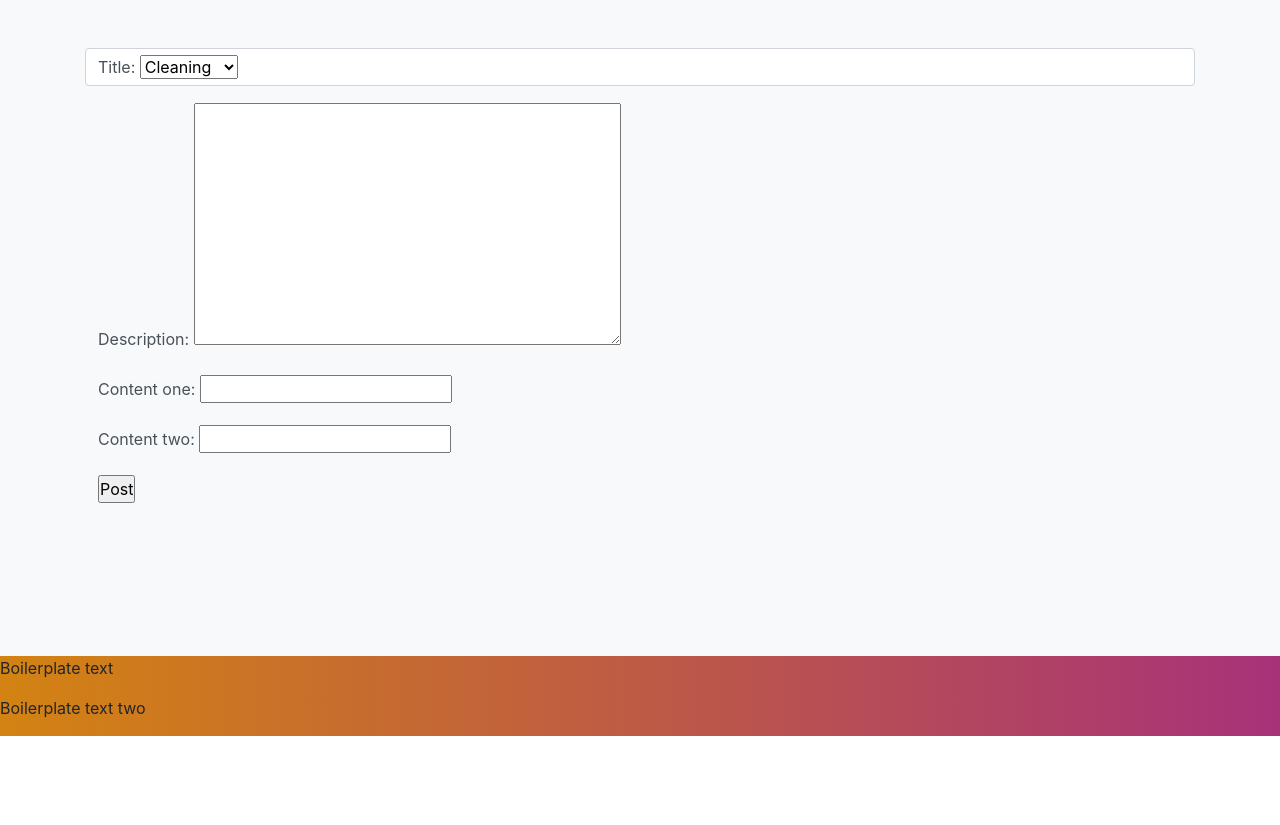
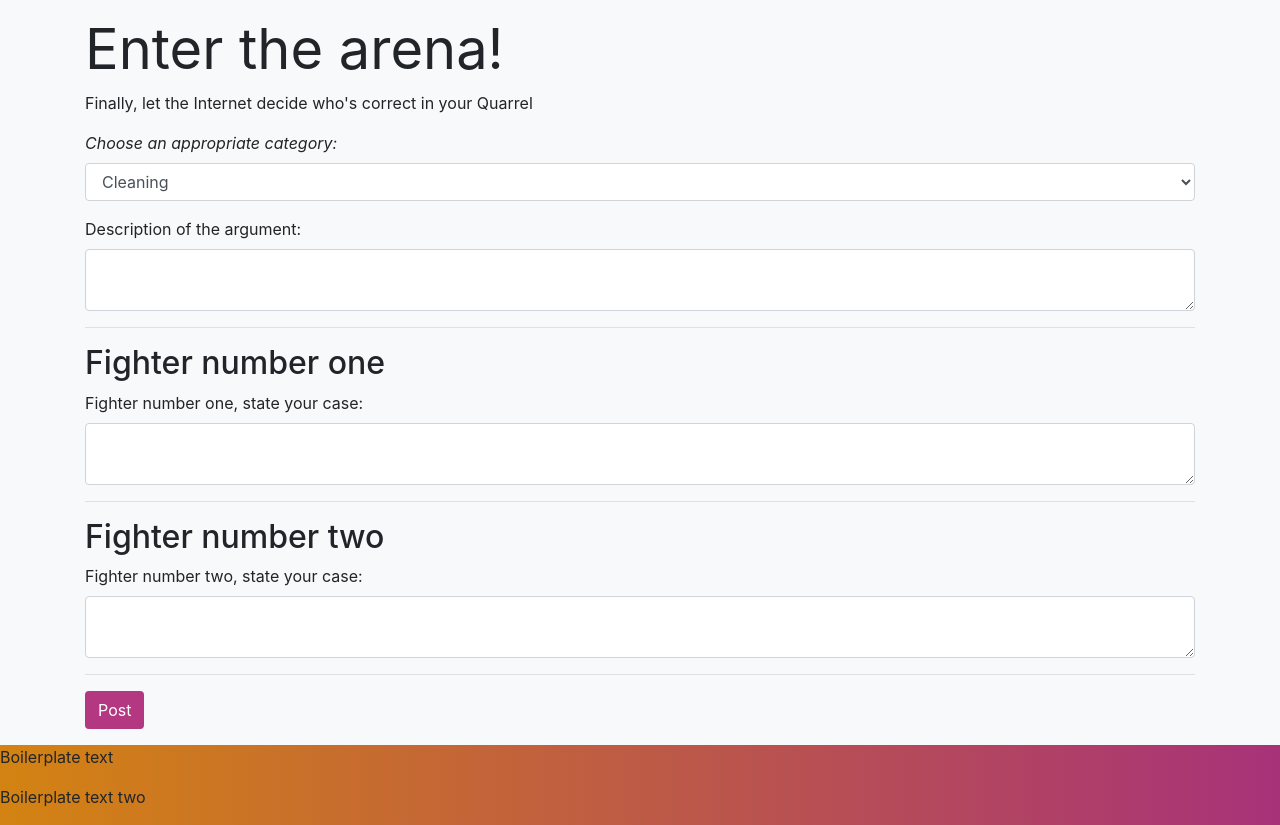
Before and after one commit to Marcroth0/relationship-quarrel, a Django app: page /create/ in a window 1280 px wide. Shown: the part 64-889 px from the top of the page. Before the commit the page ends 800 px from the top, so only its background shows below. Run offline with Django 3.2, Linux system fonts and the light colour scheme; the visitor is signed in with stand-in values (Sample User, id 1); some libraries are stand-ins or nearby versions; some web fonts are replaced.

Commit message:
add different form to user_post than form.as_p

```diff
--- a/quarrelapp/views.py
+++ b/quarrelapp/views.py
@@ -3,7 +3,7 @@
 from django.contrib import messages
 from django.views import generic, View
 from django.contrib.auth.models import User
-from .models import Post
+from .models import Post, CommentPost
 from .forms import CommentForm, PostForm
 
 
@@ -93,10 +93,10 @@
                 c_two = request.POST["content_two"]
 
                 post.content_one = CommentPost.objects.create(content=c_one)
-                post.content_one = CommentPost.objects.create(content=c_two)
+                post.content_two = CommentPost.objects.create(content=c_two)
                 post.user = request.user
 
                 post.save()
-            return HttpResponseRedirect('')
+            return HttpResponseRedirect('/')
         context = {'form': form,
                    }
--- a/templates/post_detail.html
+++ b/templates/post_detail.html
@@ -31,14 +31,14 @@
       <div class="card-block text-center">
         <h4 class="card-title">Fighter in the left corner</h4>
         <hr>
-        <p class="card-text mb-3 ml-3 mr-3">{{ post.content_one }}</p>
+        <p class="card-text mb-3 ml-3 mr-3">{{ post.content_one.content }}</p>
       </div>
     </div>
     <div class="card">
       <div class="card-block text-center">
         <h4 class="card-title ">Fighter in the right corner</h4>
         <hr>
-        <p class="card-text mb-3 ml-3 mr-3">{{ post.content_two }}</p>
+        <p class="card-text mb-3 ml-3 mr-3">{{ post.content_two.content }}</p>
       </div>
     </div>
   </div>
--- a/templates/user_post.html
+++ b/templates/user_post.html
@@ -2,10 +2,43 @@
 
 {% block content %}
 
-<form method="POST" class="form-control mt-5" action="">
+<!-- <form method="POST" class="form-control mt-5" action="">
     {% csrf_token %}
     {{ form.as_p }}
     <input type="submit" value="Post"/>
-</form>
+</form> -->
+
+<form method="POST" class="mt-3 mb-3" action data-np-checked="1">
+    {% csrf_token %}
+    <h1 class="display-4"><strong>Enter the arena!</strong></h1>
+    <p>Finally, let the Internet decide who's correct in your Quarrel</p>
+    <div class="form-group">
+      <label for="title"><em>Choose an appropriate category:</em></label>
+      <select class="form-control" name="title" id="id_title">
+        <option value="CLN">Cleaning</option>
+        <option value="JLY">Jealousy</option>
+        <option value="YNR">You never...</option>
+        <option value="OTH">Other</option>
+      </select>
+    </div>
+    <div class="form-group">
+      <label for="id_description">Description of the argument:</label>
+      <textarea name="description" class="form-control" id="id_description" required rows="2" data-np-checked="1"></textarea>
+    </div>
+    <hr>
+    <h2>Fighter number one</h2>
+    <div class="form-group">
+        <label for="id_content_one">Fighter number one, state your case: </label>
+        <textarea class="form-control" name="content_one" id="id_content_one" maxlength="200" rows="2" required data-np-checked="1"></textarea>
+    </div>
+    <hr>
+    <h2>Fighter number two</h2>
+    <div class="form-group">
+        <label for="id_content_two">Fighter number two, state your case: </label>
+        <textarea class="form-control" name="content_two" id="id_content_two" maxlength="200" rows="2" required data-np-checked="1"></textarea>
+      </div>
+      <hr>
+      <input type="submit" value="Post" class="btn btn-custom text-white" data-np-checked="1">
+  </form>
 
 {% endblock content %}
```
